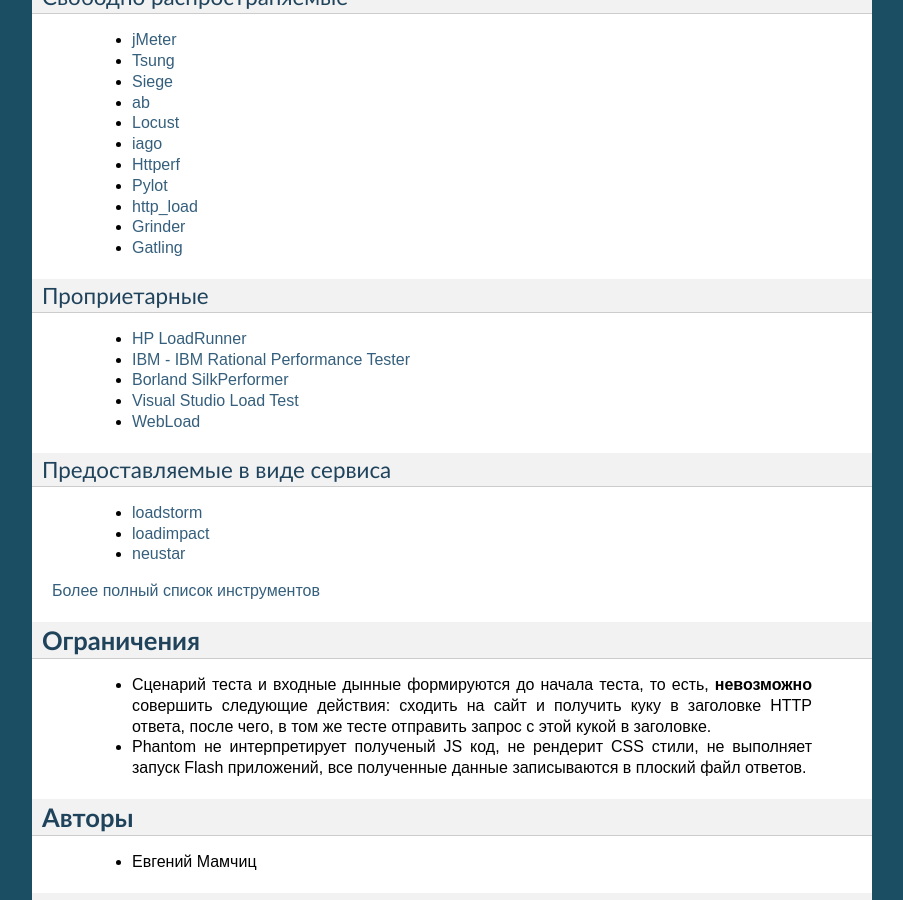
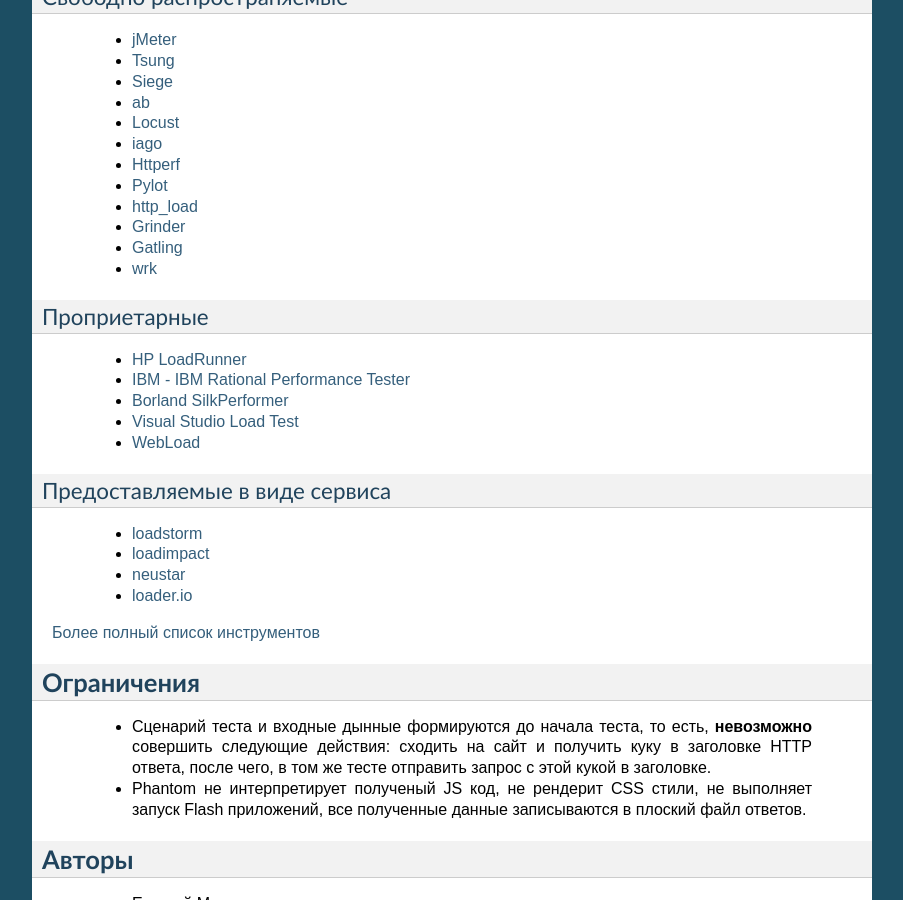
Before and after one commit to greggyNapalm/phantom_doc, a Sphinx documentation site: the page built from docs/what-is-phantom.rst, in a window 1280 px wide and 900 px high, scrolled down 1148 px. Shown: the whole window, without its empty margins (198-1101 px from the left). Built offline with Sphinx 7.4.7, drawn with Linux system fonts in a browser that asks for light colours.

Commit message:
tools list up

```diff
--- a/docs/what-is-phantom.rst
+++ b/docs/what-is-phantom.rst
@@ -56,6 +56,7 @@
  * `http_load <http://www.acme.com/software/http_load/>`_
  * `Grinder <http://grinder.sourceforge.net/>`_
  * `Gatling <http://gatling-tool.org/>`_
+ * `wrk <https://github.com/wg/wrk/>`_
 
 Проприетарные
 --------------
@@ -71,6 +72,7 @@
  * `loadstorm <http://loadstorm.com/>`_
  * `loadimpact <http://loadimpact.com/>`_
  * `neustar <https://browsermob.com/performance-testing>`_
+ * `loader.io <http://loader.io/>`_
 
 `Более полный список инструментов <http://performance-testing.org/content/performance-testing-tools>`_
 
```
